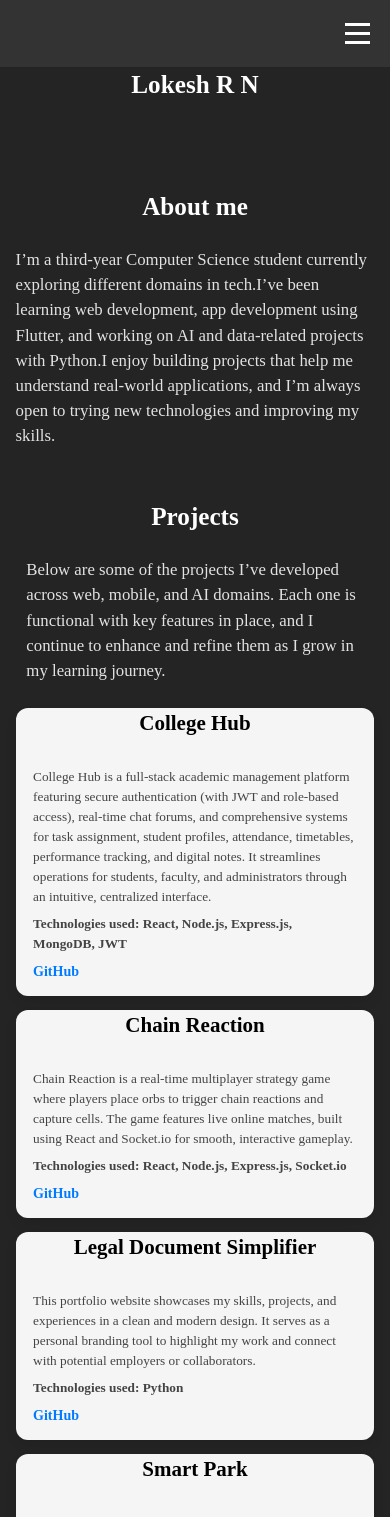
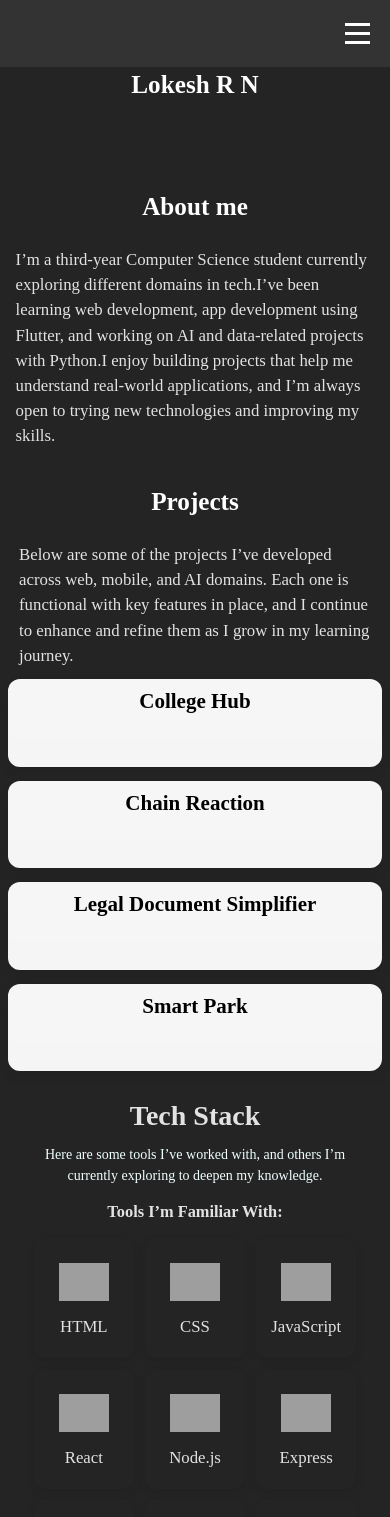
Before and after one commit to Lokesh-1511/Portfolio, a React (Vite) app in the folder portfolio/: page / in a window 390 px wide. Shown: the top 1517 px of the page. Built offline with nearby package versions, Linux system fonts and the light colour scheme; grey boxes are pictures that could not be loaded.

Commit message:
project section ui improvements

```diff
--- a/portfolio/src/components/About/About.css
+++ b/portfolio/src/components/About/About.css
@@ -6,6 +6,22 @@
   margin: 0 auto;
   padding: 3%;
   max-width: 1200px;
+}
+
+/* Desktop styles */
+@media (min-width: 769px) {
+  .about-container {
+    margin: 0;
+  }
+
+  #title {
+    text-align: left;
+  }
+
+  .about {
+    text-align: left;
+    display: block;
+  }
 }
 
 /* Mobile responsive about */
@@ -22,6 +38,13 @@
   color: white;
 }
 
+/* Desktop styles */
+@media (min-width: 769px) {
+  #title {
+    text-align: left;
+  }
+}
+
 @media (max-width: 768px) {
   #title {
     font-size: 2rem;
--- a/portfolio/src/components/Contact/Contact.css
+++ b/portfolio/src/components/Contact/Contact.css
@@ -19,6 +19,13 @@
   color: white;
   margin-bottom: 1rem;
   position: relative;
+}
+
+/* Desktop styles */
+@media (min-width: 769px) {
+  .contact-title {
+    text-align: left;
+  }
 }
 
 @media (max-width: 768px) {
--- a/portfolio/src/components/Education/Education.css
+++ b/portfolio/src/components/Education/Education.css
@@ -16,6 +16,13 @@
   margin-bottom: 2rem;
   font-size: 2.5rem;
   color: white;
+}
+
+/* Desktop styles */
+@media (min-width: 769px) {
+  #title {
+    text-align: left;
+  }
 }
 
 @media (max-width: 768px) {
--- a/portfolio/src/components/Projects/Projects.css
+++ b/portfolio/src/components/Projects/Projects.css
@@ -1,7 +1,14 @@
 .projects-container {
-  padding: 3%;
+  padding: 1%;
   max-width: 1200px;
   margin: 0 auto;
+}
+
+/* Desktop styles for projects container */
+@media (min-width: 769px) {
+  .projects-container {
+    margin: 0;
+  }
 }
 
 .projects-grid {
@@ -14,14 +21,85 @@
 /* Mobile responsive projects */
 @media (max-width: 768px) {
   .projects-container {
-    padding: 5% 4%;
+    padding: 1% 2%;
     margin: 0;
   }
 
   .projects-grid {
     grid-template-columns: 1fr;
-    gap: 1.5rem;
-    padding: 1rem 0;
+    gap: 0.3rem;
+    padding: 0;
+  }
+
+  /* Mobile expandable cards */
+  .project-card {
+    cursor: pointer;
+    transition: all 0.3s ease;
+    overflow: hidden;
+    user-select: none;
+    display: flex;
+    flex-direction: column;
+    justify-content: center;
+    min-height: 60px;
+  }
+
+  .card-header {
+    display: flex;
+    justify-content: center;
+    align-items: center;
+    padding: 0.5rem;
+    background: rgba(255, 255, 255, 0.1);
+    border-radius: 6px;
+    transition: all 0.3s ease;
+  }
+
+  .project-card.expanded .card-header {
+    transform: translateY(-5px);
+    padding: 0.4rem 0.5rem;
+  }
+
+  .project-card-title {
+    margin: 0;
+    font-size: 1rem;
+    color: black;
+    text-align: center;
+    transition: all 0.3s ease;
+  }
+
+  .expand-icon {
+    font-size: 1.5rem;
+    font-weight: bold;
+    color: #007bff;
+    transition: transform 0.3s ease;
+    pointer-events: none;
+  }
+
+  .project-card.expanded .expand-icon {
+    transform: rotate(180deg);
+  }
+
+  .card-content {
+    max-height: 0;
+    overflow: hidden;
+    transition: max-height 0.3s ease, padding 0.3s ease, opacity 0.3s ease;
+    padding: 0 0.5rem;
+    opacity: 0;
+  }
+
+  .card-content.show {
+    max-height: 300px;
+    padding: 0.5rem;
+    opacity: 1;
+  }
+
+  .project-card:hover {
+    transform: translateY(-2px);
+    box-shadow: 0 8px 20px rgba(0, 0, 0, 0.15);
+  }
+
+  /* Touch feedback */
+  .project-card:active {
+    transform: scale(0.98);
   }
 }
 
@@ -36,6 +114,14 @@
     text-align: center;
     font-size: 2.5rem;
     margin-bottom: 2rem;
+}
+
+/* Desktop styles for main title */
+@media (min-width: 769px) {
+  .protitle {
+    text-align: left;
+    margin: 0;
+  }
 }
 
 .project-card-title {
@@ -64,6 +150,42 @@
   box-shadow: 0 6px 12px rgba(0, 0, 0, 0.08);
   overflow: hidden;
   transition: transform 0.3s ease, box-shadow 0.3s ease;
+}
+
+/* Desktop styles */
+@media (min-width: 769px) {
+  .project-card {
+    display: block;
+    justify-content: initial;
+    min-height: auto;
+  }
+
+  .card-header {
+    display: block;
+    background: none;
+    padding: 0;
+  }
+
+  .expand-icon {
+    display: none;
+  }
+
+  .card-content {
+    max-height: none !important;
+    overflow: visible;
+    padding: 1rem 1.25rem;
+    opacity: 1 !important;
+  }
+
+  .project-card-title {
+    text-align: center;
+    margin-bottom: 1rem;
+    transform: none !important;
+  }
+
+  .card-header {
+    transform: none !important;
+  }
 }
 
 .project-card:hover {
@@ -106,3 +228,15 @@
   margin:0 auto;
   padding:3%;
 }
+
+/* Desktop styles for details */
+@media (min-width: 769px) {
+  .details {
+    margin: 0;
+    text-align: left;
+  }
+
+  .description {
+    text-align: left;
+  }
+}
--- a/portfolio/src/components/Projects/Projects.jsx
+++ b/portfolio/src/components/Projects/Projects.jsx
@@ -1,4 +1,4 @@
-import React from 'react';
+import React, { useState } from 'react';
 import content from '../../content.json';
 import './Projects.css';
 // // Import images
@@ -39,15 +39,36 @@ function Projects() {
 }
 
 function ProjectCard({ title, image, description, tech, githubLink }) {
+  const [isExpanded, setIsExpanded] = useState(false);
+
+  const handleMouseEnter = () => {
+    setIsExpanded(true);
+  };
+
+  const handleMouseLeave = () => {
+    setIsExpanded(false);
+  };
+
+  const handleTouch = () => {
+    setIsExpanded(!isExpanded);
+  };
+
   return (
-    <section className="project-card">
-      <h2 className="project-card-title">{title}</h2>
+    <section
+      className={`project-card ${isExpanded ? 'expanded' : ''}`}
+      onMouseEnter={handleMouseEnter}
+      onMouseLeave={handleMouseLeave}
+      onTouchStart={handleTouch}
+    >
+      <div className="card-header">
+        <h2 className="project-card-title">{title}</h2>
+      </div>
       {/* <img src={image} alt={`${title} preview`} /> */}
-      <section className="card-content">
+      <section className={`card-content ${isExpanded ? 'show' : ''}`}>
         <p>{description}</p>
         <p><strong>{tech}</strong></p>
         {githubLink && (
-          <a href={githubLink} target="_blank" rel="noopener noreferrer">
+          <a href={githubLink} target="_blank" rel="noopener noreferrer" onClick={(e) => e.stopPropagation()}>
             GitHub
           </a>
         )}
--- a/portfolio/src/components/Skills/Skills.css
+++ b/portfolio/src/components/Skills/Skills.css
@@ -10,6 +10,7 @@
   .skills-section {
     padding: 5% 4%;
     margin: 0;
+    text-align: center;
   }
 }
 
--- a/portfolio/src/content.json
+++ b/portfolio/src/content.json
@@ -18,7 +18,7 @@
         },
         "3":{
             "title":"Legal Document Simplifier",
-            "description":"This portfolio website showcases my skills, projects, and experiences in a clean and modern design. It serves as a personal branding tool to highlight my work and connect with potential employers or collaborators.",
+            "description":"An AI-powered web application that simplifies complex legal documents and answers user queries through an interactive chatbot. Users can upload PDFs to receive quick summaries or detailed explanations in plain language. Built with Python, Gradio, PyMuPDF, and LLaMA 3 (via Groq API), it ensures accurate, user-friendly legal understanding.",
             "tech":"Technologies used: Python",
             "githubLink":"https://github.com/Lokesh-1511/legal-doc-simplifier"
         },
```
